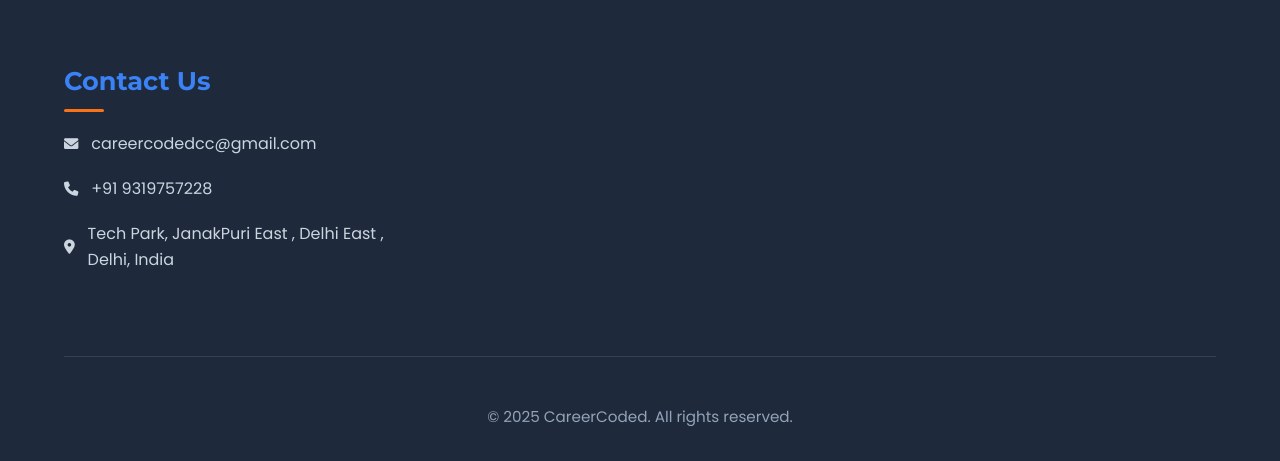
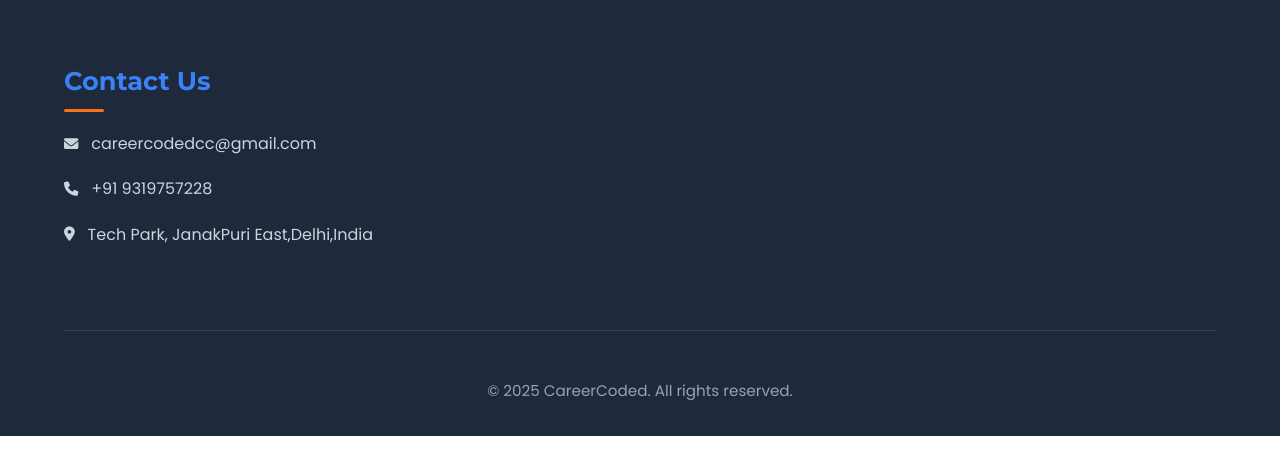
Before and after one commit to deepg17/careercoded, a plain HTML site: page index.html in a window 1280 px wide. Shown: the part 10823-11284 px from the top of the page. After the commit the page ends 11259 px from the top, so only its background shows below. Drawn offline with nearby package versions, Linux system fonts and the light colour scheme.

Commit message:
Update index.html

```diff
--- a/index.html
+++ b/index.html
@@ -2986,7 +2986,7 @@
                     <ul class="footer-links">
                         <li><a href="#"><i class="fas fa-envelope"></i> careercodedcc@gmail.com</a></li>
                         <li><a href="#"><i class="fas fa-phone"></i> +91 9319757228</a></li>
-                        <li><a href="#"><i class="fas fa-map-marker-alt"></i> Tech Park, JanakPuri East , Delhi East , Delhi, India</a></li>
+                        <li><a href="#"><i class="fas fa-map-marker-alt"></i> Tech Park, JanakPuri East,Delhi,India</a></li>
                     </ul>
                 </div>
             </div>
```
